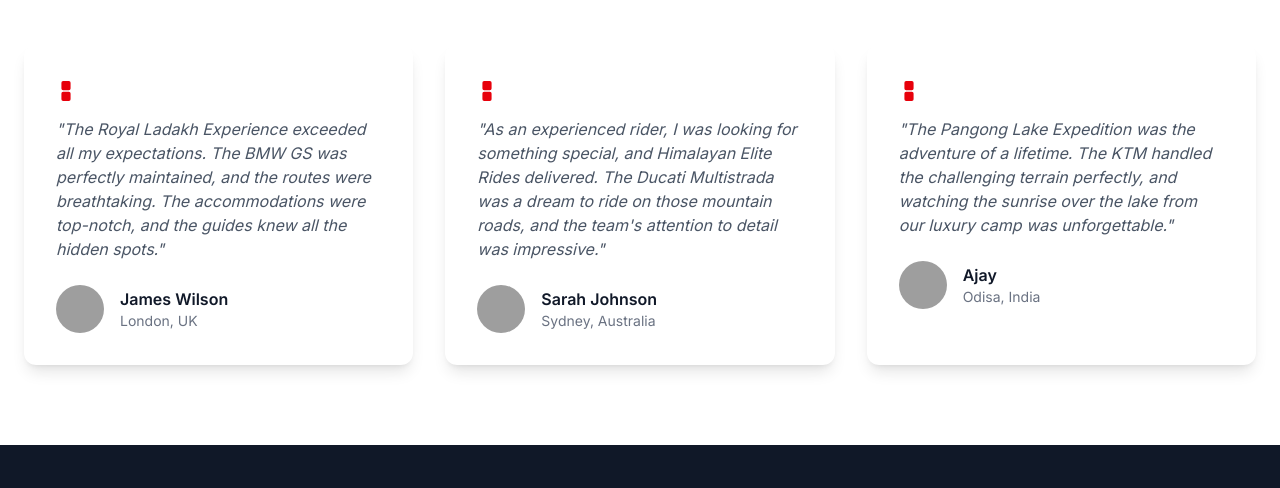
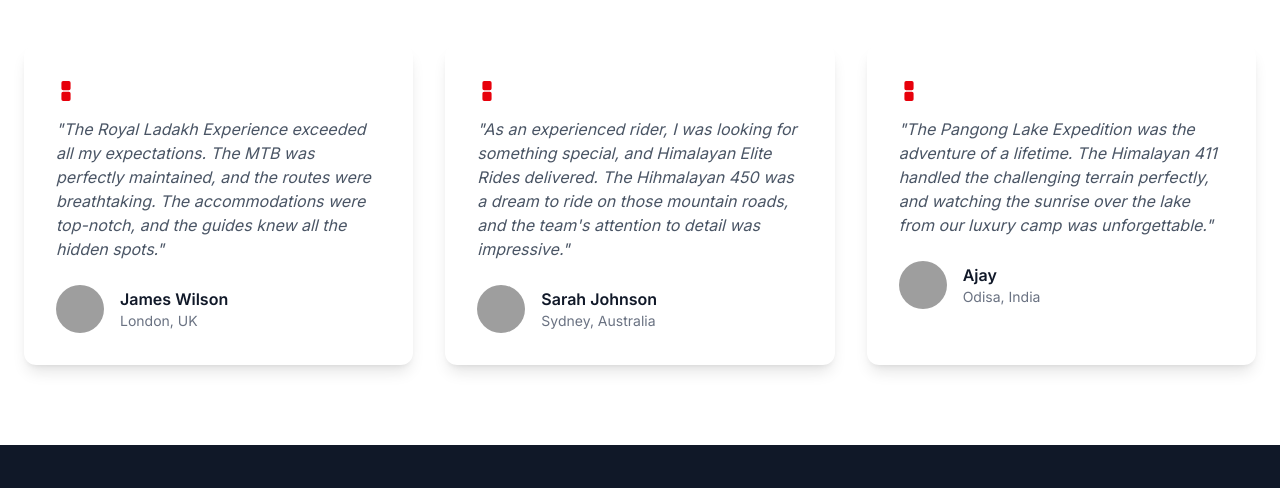
Before and after one commit to skarmat/BikingInLadakh, a website: page index.html in a window 1280 px wide. Shown: the part 3193-3681 px from the top of the page. Drawn offline with nearby package versions, Linux system fonts and the light colour scheme; grey boxes are pictures that could not be loaded.

Commit message:
bike name changed

```diff
--- a/index.html
+++ b/index.html
@@ -697,8 +697,8 @@
               </div>
             </div>
             <p class="text-gray-600 mb-6 italic">
-              "The Royal Ladakh Experience exceeded all my expectations. The BMW
-              GS was perfectly maintained, and the routes were breathtaking. The
+              "The Royal Ladakh Experience exceeded all my expectations. The MTB
+              was perfectly maintained, and the routes were breathtaking. The
               accommodations were top-notch, and the guides knew all the hidden
               spots."
             </p>
@@ -732,9 +732,9 @@
             </div>
             <p class="text-gray-600 mb-6 italic">
               "As an experienced rider, I was looking for something special, and
-              Himalayan Elite Rides delivered. The Ducati Multistrada was a
-              dream to ride on those mountain roads, and the team's attention to
-              detail was impressive."
+              Himalayan Elite Rides delivered. The Hihmalayan 450 was a dream to
+              ride on those mountain roads, and the team's attention to detail
+              was impressive."
             </p>
             <div class="flex items-center">
               <img
@@ -766,8 +766,9 @@
             </div>
             <p class="text-gray-600 mb-6 italic">
               "The Pangong Lake Expedition was the adventure of a lifetime. The
-              KTM handled the challenging terrain perfectly, and watching the
-              sunrise over the lake from our luxury camp was unforgettable."
+              Himalayan 411 handled the challenging terrain perfectly, and
+              watching the sunrise over the lake from our luxury camp was
+              unforgettable."
             </p>
             <div class="flex items-center">
               <img
```
